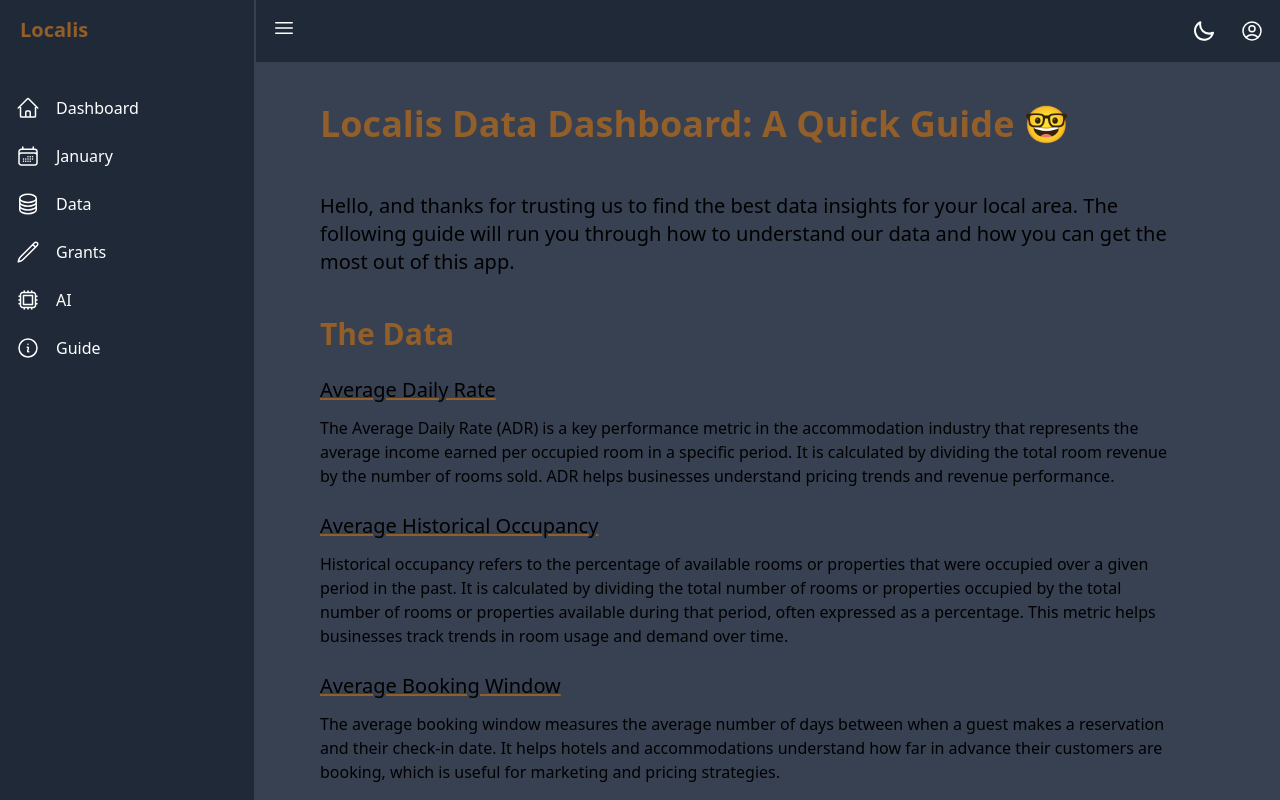
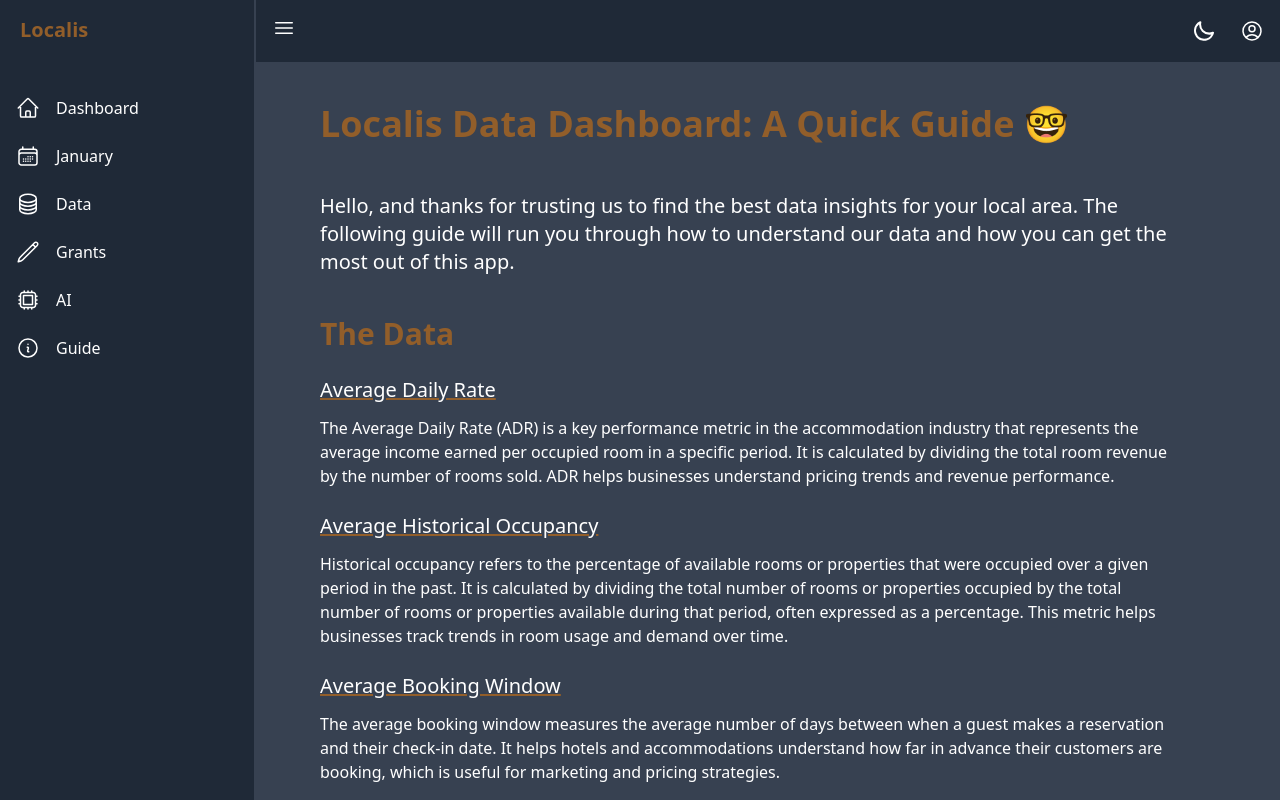
Before and after one commit to campbellm92/data-visualisation-capstone, a React (Vite) app in the folder client/: page /guide in a window 1280 px wide. Built offline with nearby package versions, Linux system fonts and the light colour scheme; sample sign-in values are in the browser's storage.

Commit message:
add classes for dynamic color changing

```diff
--- a/client/src/pages/data-vis-pages/Guide.jsx
+++ b/client/src/pages/data-vis-pages/Guide.jsx
@@ -8,7 +8,7 @@
       </div>
       <div className="flex">
         <div className="m-12 flex-1 pr-10">
-          <p className="text-xl">
+          <p className="text-xl text-primary-content">
             Hello, and thanks for trusting us to find the best data insights for
             your local area. The following guide will run you through how to
             understand our data and how you can get the most out of this app.
@@ -16,10 +16,10 @@
           <h1 className="text-3xl font-semibold text-primary mt-10" id="adr">
             The Data
           </h1>
-          <h2 className="text-xl mt-6 underline decoration-primary">
+          <h2 className="text-xl mt-6 underline decoration-primary text-primary-content">
             Average Daily Rate
           </h2>
-          <p className="mt-3">
+          <p className="mt-3 text-primary-content">
             The Average Daily Rate (ADR) is a key performance metric in the
             accommodation industry that represents the average income earned per
             occupied room in a specific period. It is calculated by dividing the
@@ -27,12 +27,12 @@
             understand pricing trends and revenue performance.
           </p>
           <h2
-            className="text-xl mt-6 underline decoration-primary"
+            className="text-xl mt-6 underline decoration-primary text-primary-content"
             id="occupancy"
           >
             Average Historical Occupancy
           </h2>
-          <p className="mt-3">
+          <p className="mt-3 text-primary-content">
             Historical occupancy refers to the percentage of available rooms or
             properties that were occupied over a given period in the past. It is
             calculated by dividing the total number of rooms or properties
@@ -41,12 +41,12 @@
             businesses track trends in room usage and demand over time.
           </p>
           <h2
-            className="text-xl mt-6 underline decoration-primary"
+            className="text-xl mt-6 underline decoration-primary text-primary-content"
             id="booking-window"
           >
             Average Booking Window
           </h2>
-          <p className="mt-3">
+          <p className="mt-3 text-primary-content">
             The average booking window measures the average number of days
             between when a guest makes a reservation and their check-in date. It
             helps hotels and accommodations understand how far in advance their
@@ -54,12 +54,12 @@
             strategies.
           </p>
           <h2
-            className="text-xl mt-6 underline decoration-primary"
+            className="text-xl mt-6 underline decoration-primary text-primary-content"
             id="length-of-stay"
           >
             Average Length of Stay
           </h2>
-          <p className="mt-3">
+          <p className="mt-3 text-primary-content">
             Average Length of Stay (ALOS) refers to the average number of days
             that guests stay at a property. It is calculated by dividing the
             total number of room nights occupied by the number of bookings or
@@ -71,7 +71,7 @@
           <h1 className="text-3xl font-semibold text-primary mt-4" id="adr">
             How to use this app
           </h1>
-          <p className="mt-3">
+          <p className="mt-3 text-primary-content">
             {" "}
             Lorem ipsum dolor sit amet consectetur adipisicing elit. Ullam
             reiciendis qui sed expedita praesentium, quaerat placeat sint
```
